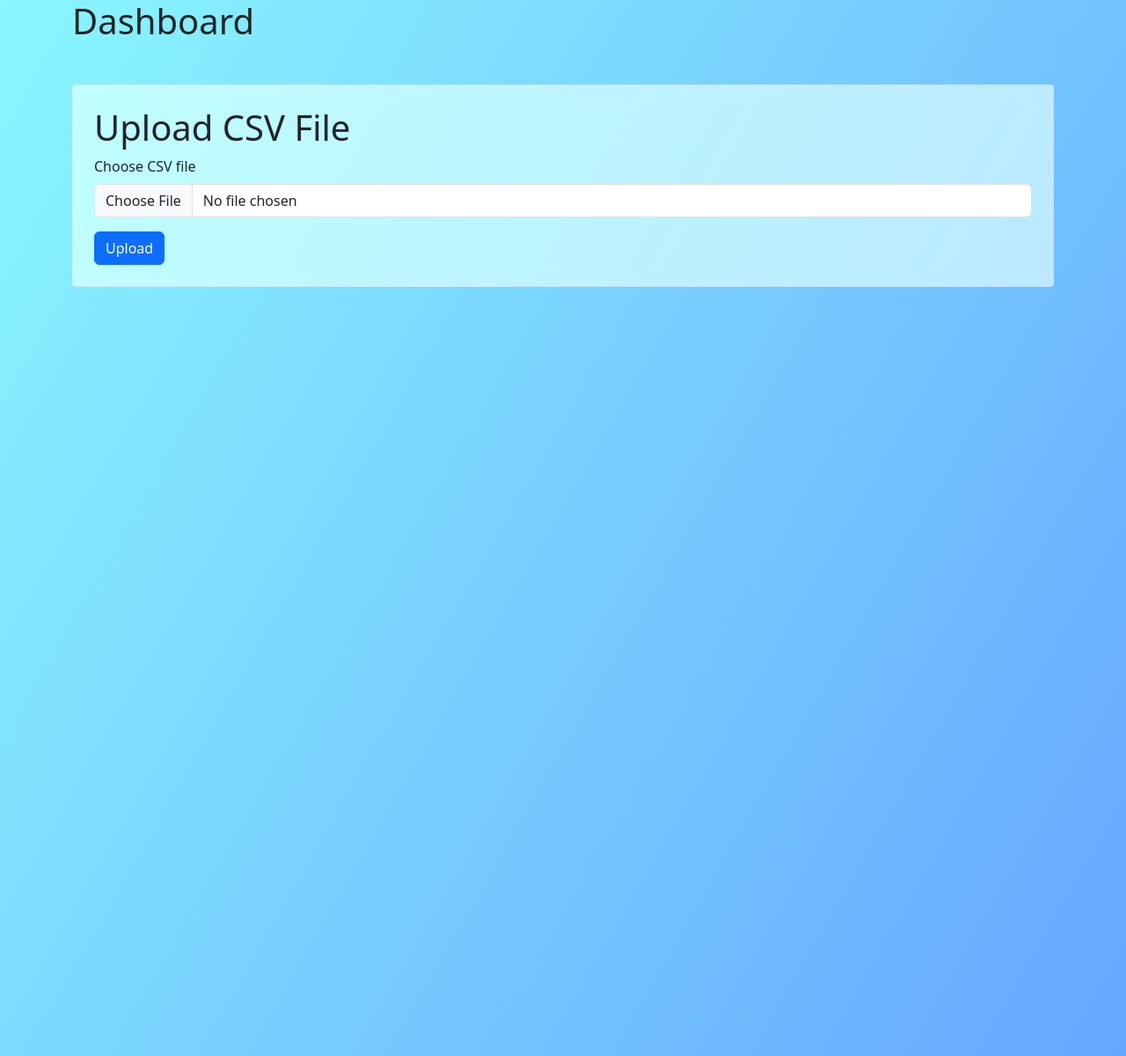
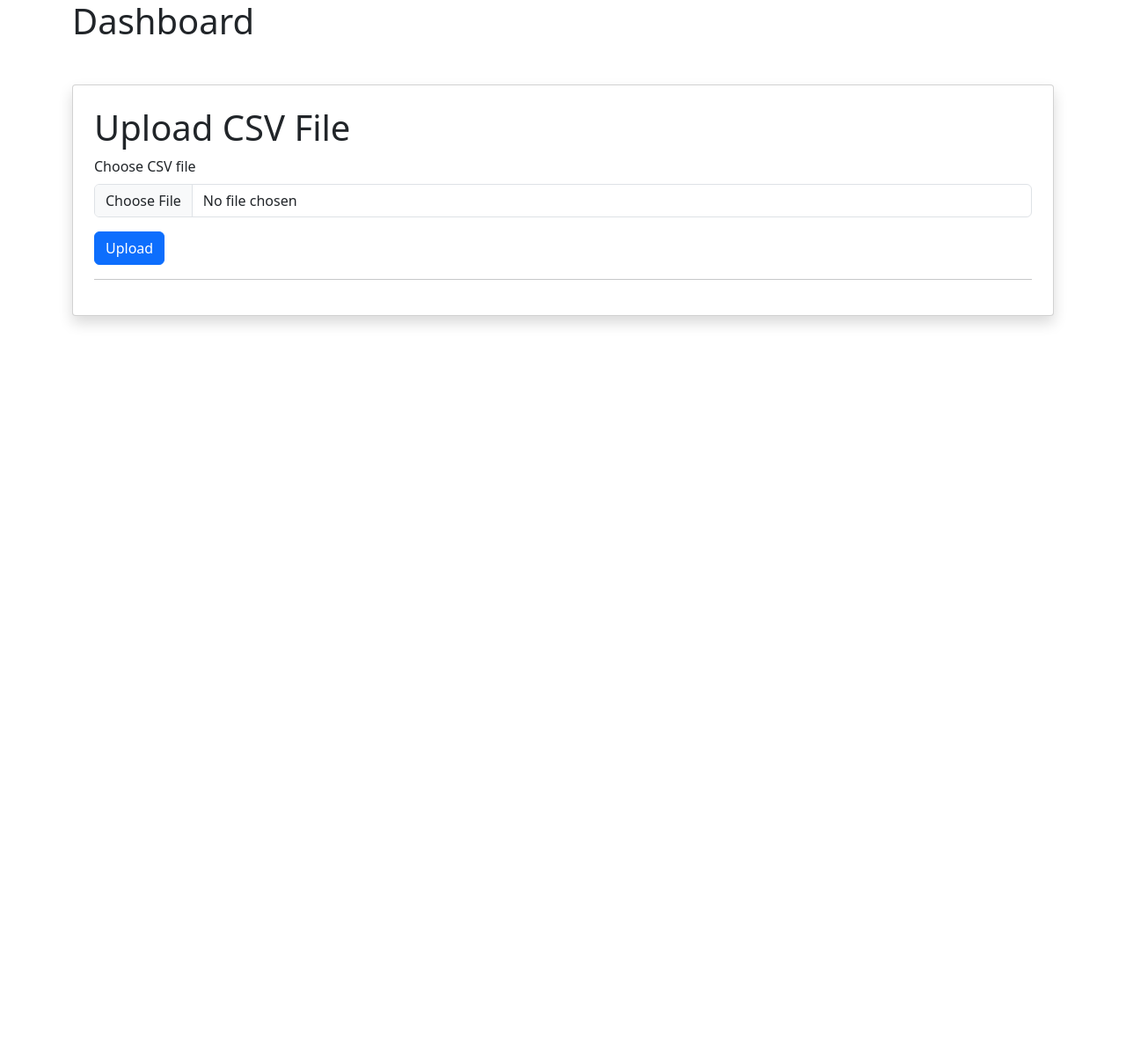
Before and after one commit to iamvarunkumar/AutoTrain, a Django app: page /dev/ in a window 1280 px wide. Shown: the whole page at 88% size. After the commit the page ends 370 px from the top, so only its background shows below. Run offline with Django 5.2, Linux system fonts and the light colour scheme; some libraries are stand-ins or nearby versions.

Commit message:
minor changes in html files

```diff
--- a/templates/dataframe_summary.html
+++ b/templates/dataframe_summary.html
@@ -17,6 +17,7 @@ rel="stylesheet"
 integrity="sha384-T3c6CoIi6uLrA9TneNEoa7RxnatzjcDSCmG1MXxSR1GAsXEV/Dwwykc2MPK8M2HN"
 crossorigin="anonymous"
 />
+<link rel="stylesheet" href="{% static 'css/bootstrap.min.css'%}">
 <style>
 /* Apply the following style for horizontal scrolling */
 .table-scrollable {
@@ -60,7 +61,7 @@ th, td {
     </div>
     <div class="container mt-5">
         <h1 class='display-6'>Uploaded DataFrame Preview (First 10 Rows)</h1>
-        <div class="container table-scrollable mt-3">
+        <div class="container table-scrollable table-hover mt-3">
             {% if preview_html %}
                 {{ preview_html|safe }}
             {% else %}
--- a/templates/dev.html
+++ b/templates/dev.html
@@ -1,3 +1,4 @@
+{% load static %}
 <!DOCTYPE html>
 <html lang="en">
 <head>
@@ -16,22 +17,7 @@
             integrity="sha384-T3c6CoIi6uLrA9TneNEoa7RxnatzjcDSCmG1MXxSR1GAsXEV/Dwwykc2MPK8M2HN"
             crossorigin="anonymous"
     />
-    <style>
-        body{
-            background-image: linear-gradient(120deg, #89f7fe 0%, #66a6ff 100%);
-            background-repeat: no-repeat;
-            background-size: cover;
-            height: 75rem;
-        }
-        .main-div {
-            backdrop-filter: blur(8px) saturate(158%);
-            -webkit-backdrop-filter: blur(8px) saturate(158%);
-            background-color: rgba(255, 255, 255, 0.62);
-            border-radius: 12px;
-            border: 1px solid rgba(209, 213, 219, 0.3);
-        }
-
-    </style>
+    <link rel="stylesheet" href="{% static 'css/bootstrap.min.css'%}">
 </head>
 <body>
 <header>
@@ -39,7 +25,7 @@
 </header>
 <div class="container">
     <h1>Dashboard</h1>
-    <div class="container card main-div rounded-1 mt-5 p-4">
+    <div class="container card main-div rounded-1 mt-5 p-4 shadow">
         <h1>Upload CSV File</h1>
         <form id="uploadForm" method="post" enctype="multipart/form-data" action="{% url 'upload_file' %}">
             {% csrf_token %}
@@ -49,25 +35,43 @@
             </div>
             <button id="uploadButton" type="submit" class="btn btn-primary">Upload</button>
         </form>
+        <hr class="w-100 mx-auto">
         {% if enable_components %}
         <!-- Encoder Selection -->
         <div class="mb-3">
             <label for="encoderSelect" class="form-label">Select Encoder for Categorical Column:</label>
-            <select class="form-select" id="encoderSelect" name="encoder">
-                <option value="label">Label Encoder</option>
-                <option value="onehot">One-Hot Encoder</option>
-                <!-- Add more options if needed -->
-            </select>
+            <div class="form-check">
+                <input class="form-check-input" type="checkbox" value="" id="skipEncodingCheckbox">
+                <label class="form-check-label" for="skipEncodingCheckbox">
+                    Skip,if categorical feature(s) is/are already encoded.
+                </label>
+            </div>
         </div>
-        <!-- Select box for categorical columns -->
-        <div class="mb-3">
-            <label for="categoricalColumnsSelect" class="form-label">Select Categorical Columns:</label>
-            <select class="form-select" id="categoricalColumnsSelect" name="cat_cols" multiple>
-                {% for column in cat_cols %}
-                    <option value="{{ column }}">{{ column }}</option>
-                {% endfor %}
-            </select>
+
+        <!-- Encoder Controls -->
+        <div class="mb-3 d-flex justify-content-between">
+            <button id="encodeOtherColumnBtn" class="btn btn-success btn-sm">Add</button>
+            <button id="removeEncodedColumnBtn" class="btn btn-danger btn-sm">Delete</button>
         </div>
+
+        <!-- Encoder Group -->
+        <div id="encoderGroup" class="mb-3 encoder-group">
+            <div class="form-check form-check-inline">
+                <select class="form-select" id="categoricalColumnsSelect" name="cat_cols">
+                    {% for column in cat_cols %}
+                        <option value="{{ column }}">{{ column }}</option>
+                    {% endfor %}
+                </select>
+            </div>
+            <div class="form-check form-check-inline">
+                <select class="form-select" id="encoderSelect" name="encoder">
+                    <option value="label">Label Encoder</option>
+                    <option value="onehot">One-Hot Encoder</option>
+                    <!-- Add more options if needed -->
+                </select>
+            </div>
+        </div>
+
         <!-- Other Components (to be added based on requirements) -->
         {% endif %}
     </div>
@@ -76,6 +80,6 @@
 <footer>
     <!-- place footer here -->
 </footer>
-
+<script src="{% static 'js/dev.js' %}"></script>
 </body>
 </html>
--- a/templates/index.html
+++ b/templates/index.html
@@ -17,6 +17,7 @@
             integrity="sha384-T3c6CoIi6uLrA9TneNEoa7RxnatzjcDSCmG1MXxSR1GAsXEV/Dwwykc2MPK8M2HN"
             crossorigin="anonymous"
         />
+        <link rel="stylesheet" href="{% static 'css/bootstrap.min.css'%}">
     </head>
 
 <body>
@@ -41,7 +42,7 @@
                     <a class="nav-link" href={% url 'documentation' %}>Documentation</a>
                 </li>
             </ul>
-            <a class="btn btn-primary" href="{% url 'login' %}" role="button">Login</a>
+            <a class="btn btn-primary" href="{% url 'login' %}">Login</a>
         </div>
     </div>
 </nav>
```
Also changed, not shown: templates/dashboard.html (+50 -6 lines).
